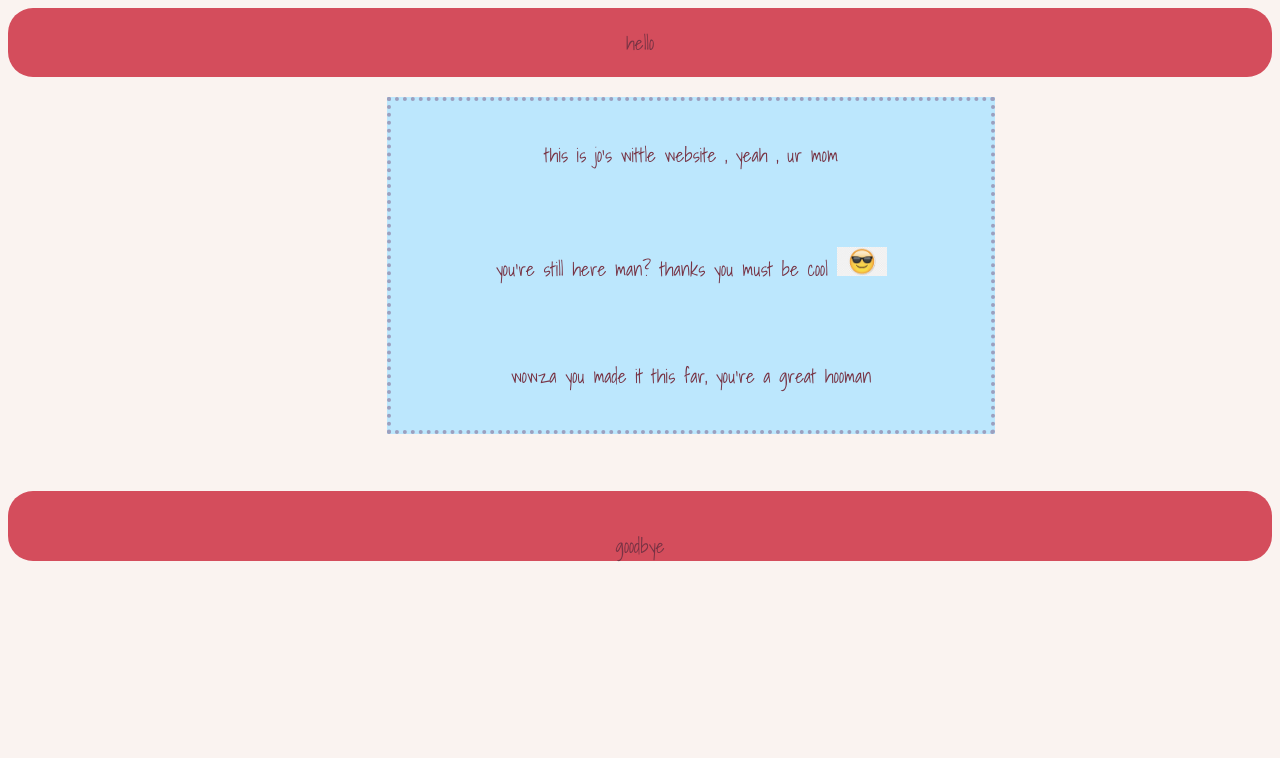
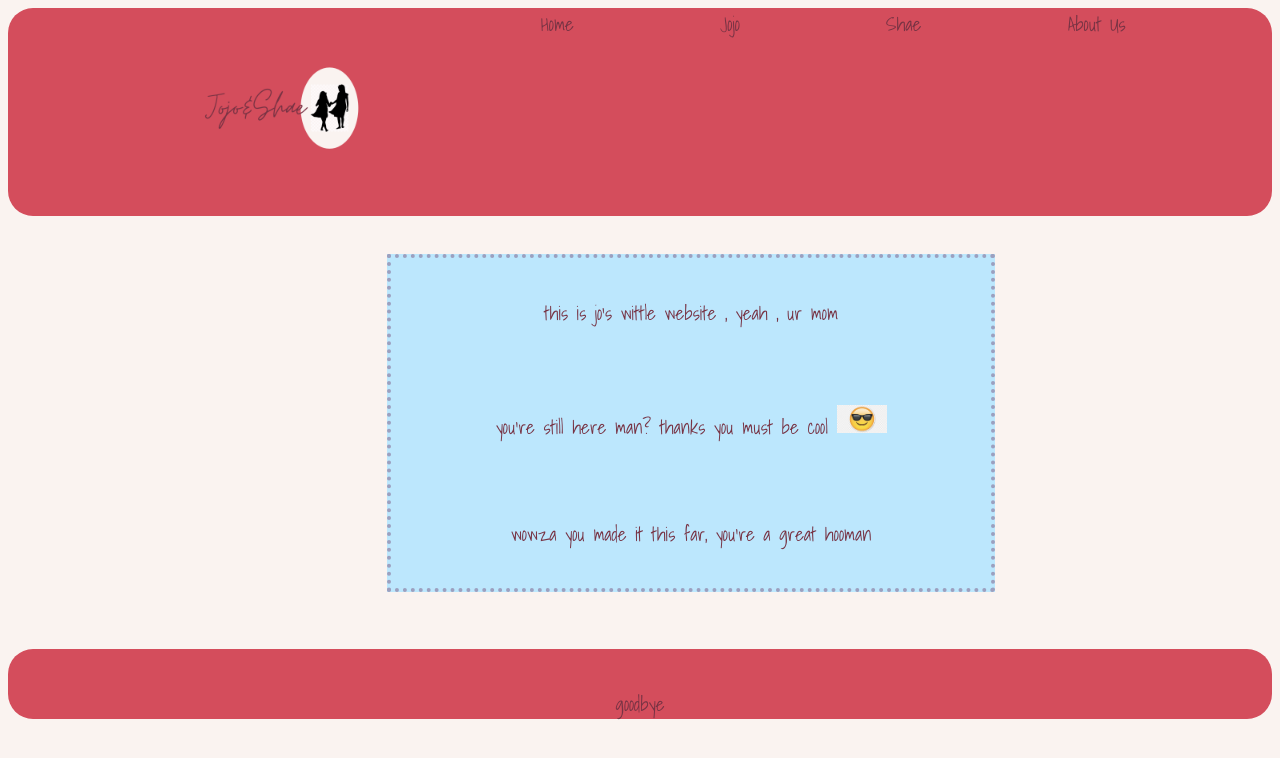
Before and after one commit to jojoandshae/jojoandshae.github.io, a plain HTML site: page index.html in a window 1280 px wide. Drawn offline with Linux system fonts and the light colour scheme.

Commit message:
please work

```diff
--- a/css/index.css
+++ b/css/index.css
@@ -21,11 +21,25 @@ article {
 section {
     padding: 2em;
 }
+ul {
+    display: flex;
+    flex-direction: row;
+    justify-content: space-evenly;
+    list-style-type: none;
+}
+a {
+    text-decoration: none;
+    color: #773344;
+    padding-top: 2em;
+}
 nav {
     background-color: #D44D5C;
-    padding: 1em;
     border-radius: 25px;
     text-align: center;
+    display: block;
+}
+nav img {
+    width: 200px;
 }
 footer {
     background-color: #D44D5C;
--- a/index.html
+++ b/index.html
@@ -9,8 +9,24 @@
 </head>
 <body>
     <nav>
-        <div>
-        hello </div>
+        <ul>
+            <li>
+                <img src="images/logo.png" alt="">
+            </li>
+            <li>
+                <a href="index.html">Home</a>
+            </li>
+        <li>
+            <a href="jojo.html">Jojo</a>
+        </li>
+        <li>
+            <a href="shae.html">Shae</a>
+        </li>
+        <li>
+            <a href="aboutus.html">About Us</a>
+        </li>
+
+    </ul>
     </nav>
     <main>
     <article>
```
Also changed, not shown: images/logo.png (added), images/logo1.png (added), images/logopart.png (added).
